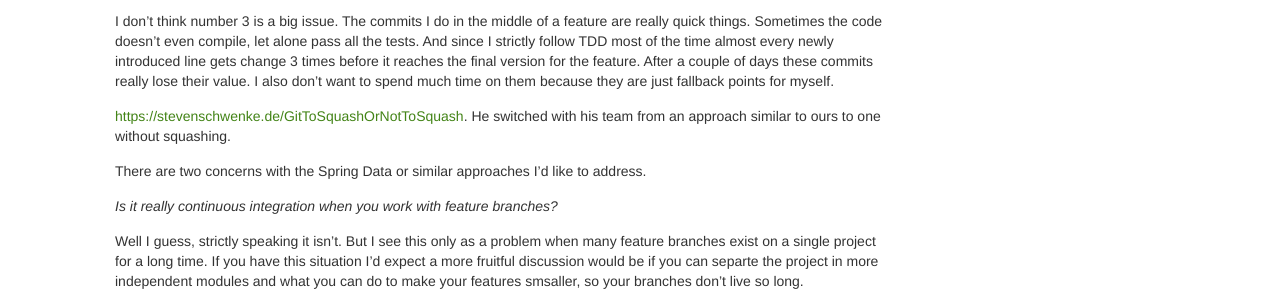
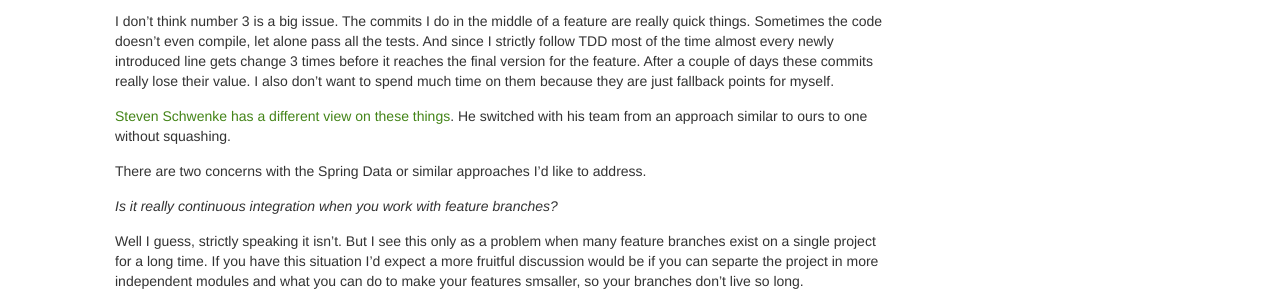
Before and after one commit to schauder/schauder.github.io, a Jekyll site: the page built from _posts/2017/2017-09-07-workflow.md, in a window 1280 px wide. Shown: the part 1209-1509 px from the top of the page. Built offline with Jekyll 4.4.1, drawn with Linux system fonts in a browser that asks for light colours; comment, search, counter and statistics services are not loaded.

Commit message:
fixed inverted link

```diff
--- a/_posts/2017/2017-09-07-workflow.md
+++ b/_posts/2017/2017-09-07-workflow.md
@@ -81,7 +81,7 @@ And since I strictly follow TDD most of the time almost every newly introduced l
 After a couple of days these commits really lose their value.
 I also don't want to spend much time on them because they are just fallback points for myself.
 
-[https://stevenschwenke.de/GitToSquashOrNotToSquash](Steven Schwenke has a different view on these things).
+[Steven Schwenke has a different view on these things](https://stevenschwenke.de/GitToSquashOrNotToSquash).
 He switched with his team from an approach similar to ours to one without squashing.
 
 There are two concerns with the Spring Data or similar approaches I'd like to address.
```
